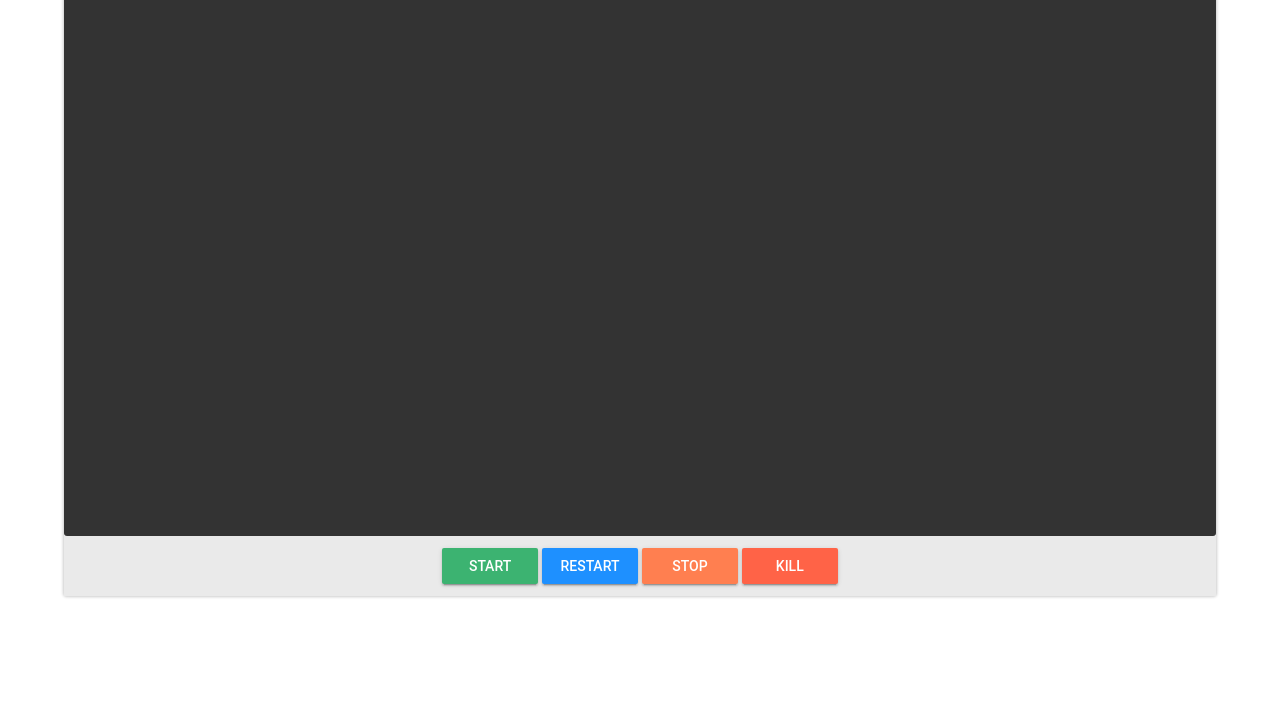
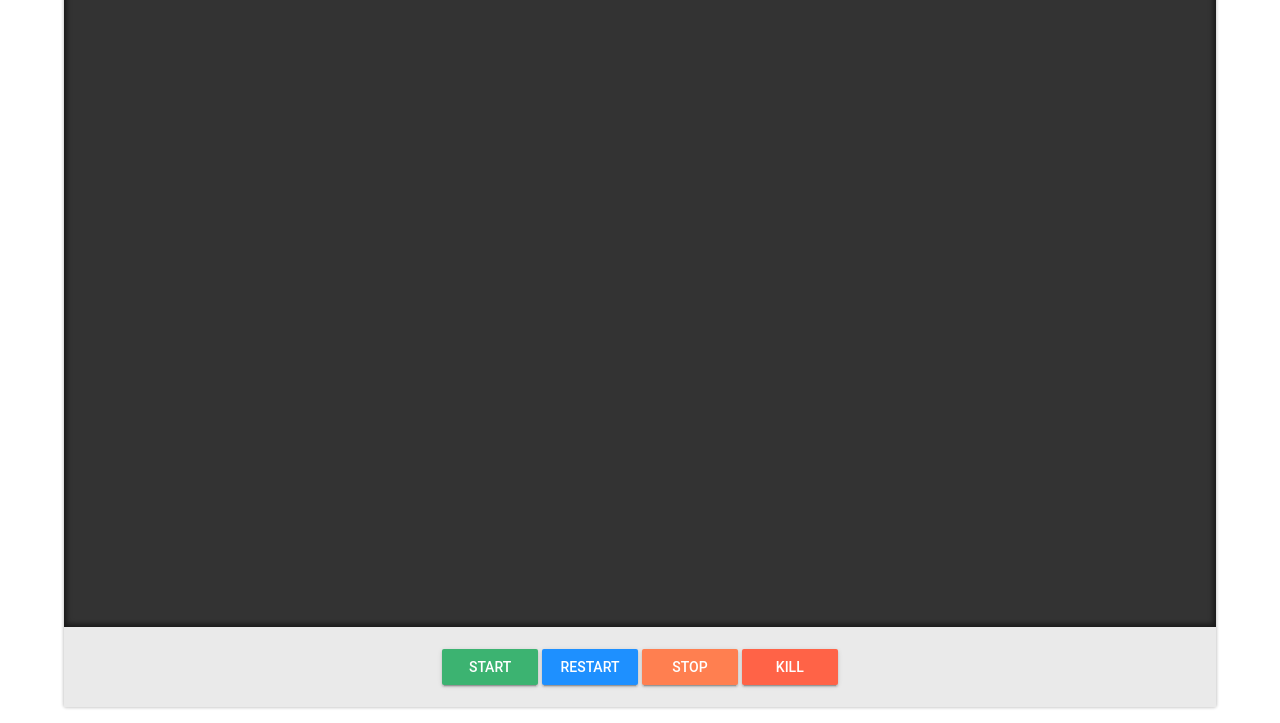
Before and after one commit to dags-/LaunchManager, a plain HTML site: page _assets/index.html in a window 1280 px wide. Shown: the part 77-800 px from the top of the page. Drawn offline with nearby package versions, Linux system fonts and the light colour scheme.

Commit message:
tweak console html, removed test afterFunc code

```diff
--- a/_assets/index.html
+++ b/_assets/index.html
@@ -22,13 +22,18 @@
         h2 {
             margin: 0;
             padding: 0;
+            font-size: 36px;
             color: #333333;
         }
 
         .content {
-            padding: 0;
-            width: 90%;
-            margin: 5px auto auto;
+            position: absolute;
+            top: 2%;
+            left: 5%;
+            right: 5%;
+            bottom: 2%;
+            display: flex;
+            flex-direction: column;
             border-radius: 3px;
             background-color: #fafafa;
             box-shadow: 0 0 3px 1px rgba(0, 0, 0, 0.2);
@@ -36,34 +41,26 @@
 
         .controls {
             width: 100%;
-            margin: auto;
-            padding-top: 10px;
-            padding-bottom: 10px;
+            padding: 20px 0;
             text-align: center;
             background-color: #eaeaea;
         }
 
         .console {
-            padding: 0;
-            width: 100%;
-            height: 70vh;
-            border-radius: 3px;
-            margin: auto auto;
-            overflow-y: scroll;
+            padding: 5px;
+            height: 100%;
+            resize: none;
+            border: none;
+            overflow-y: auto;
+            overflow-x: auto;
+            white-space: pre;
             color: #eaeaea;
+            background-color: #333333;
+            box-shadow: 0 0 5px 3px rgba(0, 0, 0, 0.5) inset;
         }
 
-        .console-content {
-            min-height: 100%;
-            background-color: #333333;
-            white-space: nowrap;
-            overflow-x: auto;
-        }
-
-        .console-content span {
-            margin: 0;
-            padding: 0 10px;
-            display: block;
+        .console:focus {
+            outline: none !important;
         }
 
         #start {
@@ -90,9 +87,7 @@
 <body>
 <div class="content">
     <h2>Console</h2>
-    <div class="console" id="console">
-        <div class="console-content" id="console-content"></div>
-    </div>
+    <textarea class="console" id="console" readonly></textarea>
     <div class="controls">
         <button id="start" class="mdl-button mdl-js-button mdl-button--raised mdl-js-ripple-effect">
             Start
@@ -110,8 +105,8 @@
 </div>
 </body>
 <script>
-    const consl = document.getElementById("console");
-    const content = document.getElementById("console-content");
+    const content = document.getElementById("console");
+    try {
         const websocket = new WebSocket("ws://localhost:{{.Port}}/feed/{{.ID}}");
 
         websocket.onopen = function () {
@@ -131,22 +126,21 @@
             }
         };
 
-    function line(text) {
-        var autoScroll = consl.scrollTop + consl.offsetHeight === consl.scrollHeight;
-
-        var line = document.createElement("span");
-        line.innerText = text;
-        content.appendChild(line);
-
-        if (autoScroll) {
-            consl.scrollTop = consl.scrollTop + consl.offsetHeight;
-        }
-    }
-
         function action(name) {
             return function () {
                 websocket.send(JSON.stringify({type: "command", content: name}))
             }
         }
+    } catch (e) {
+        console.log(e);
+    }
+
+    function line(text) {
+        var autoScroll = content.scrollTop + content.offsetHeight === content.scrollHeight;
+        content.value += content.value.length > 0 ? "\n" + text : text;
+        if (autoScroll) {
+            content.scrollTop = content.scrollTop + content.offsetHeight;
+        }
+    }
 </script>
 </html>
```
Also changed, not shown: 1 other file. Lines whose indentation alone changed are shown as unchanged.
